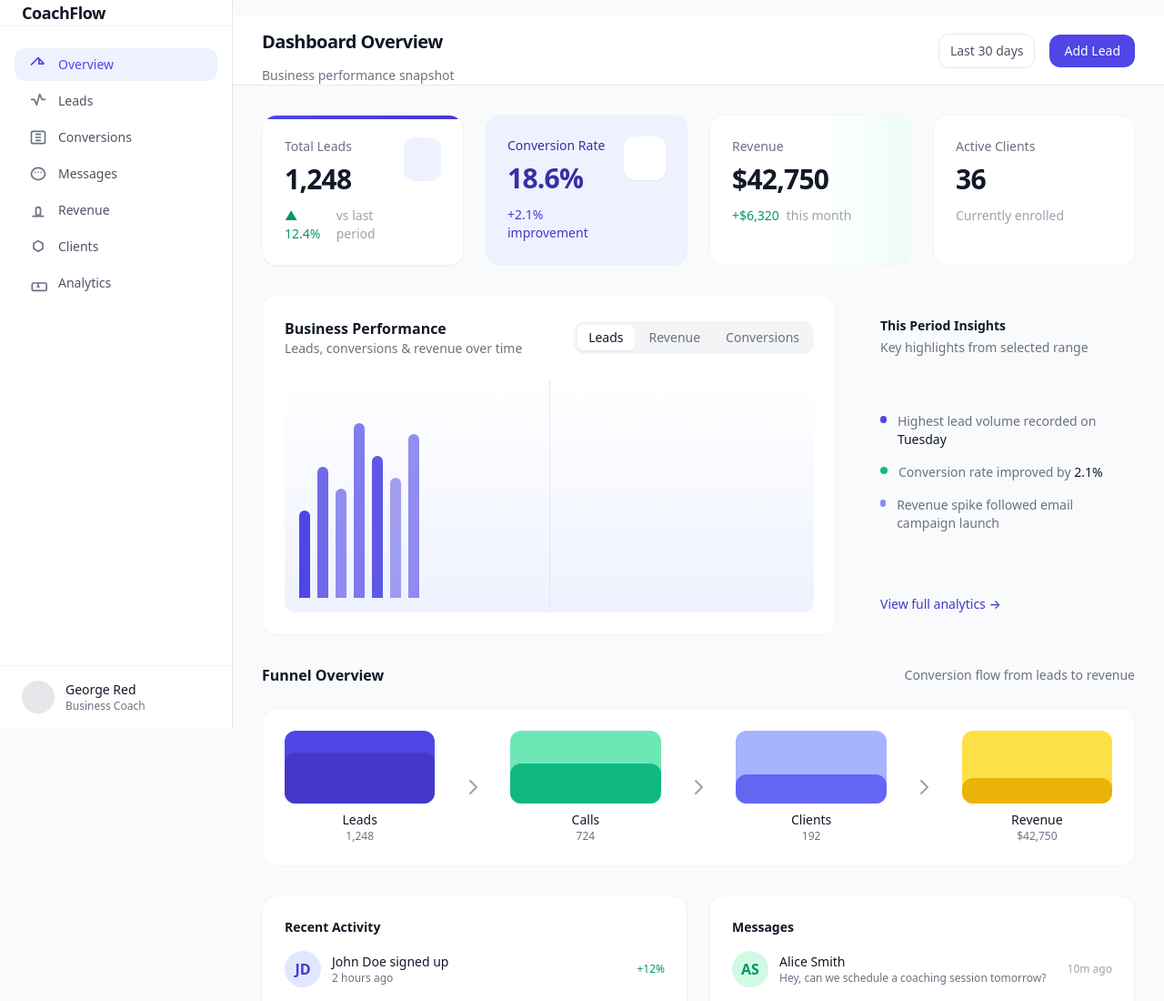
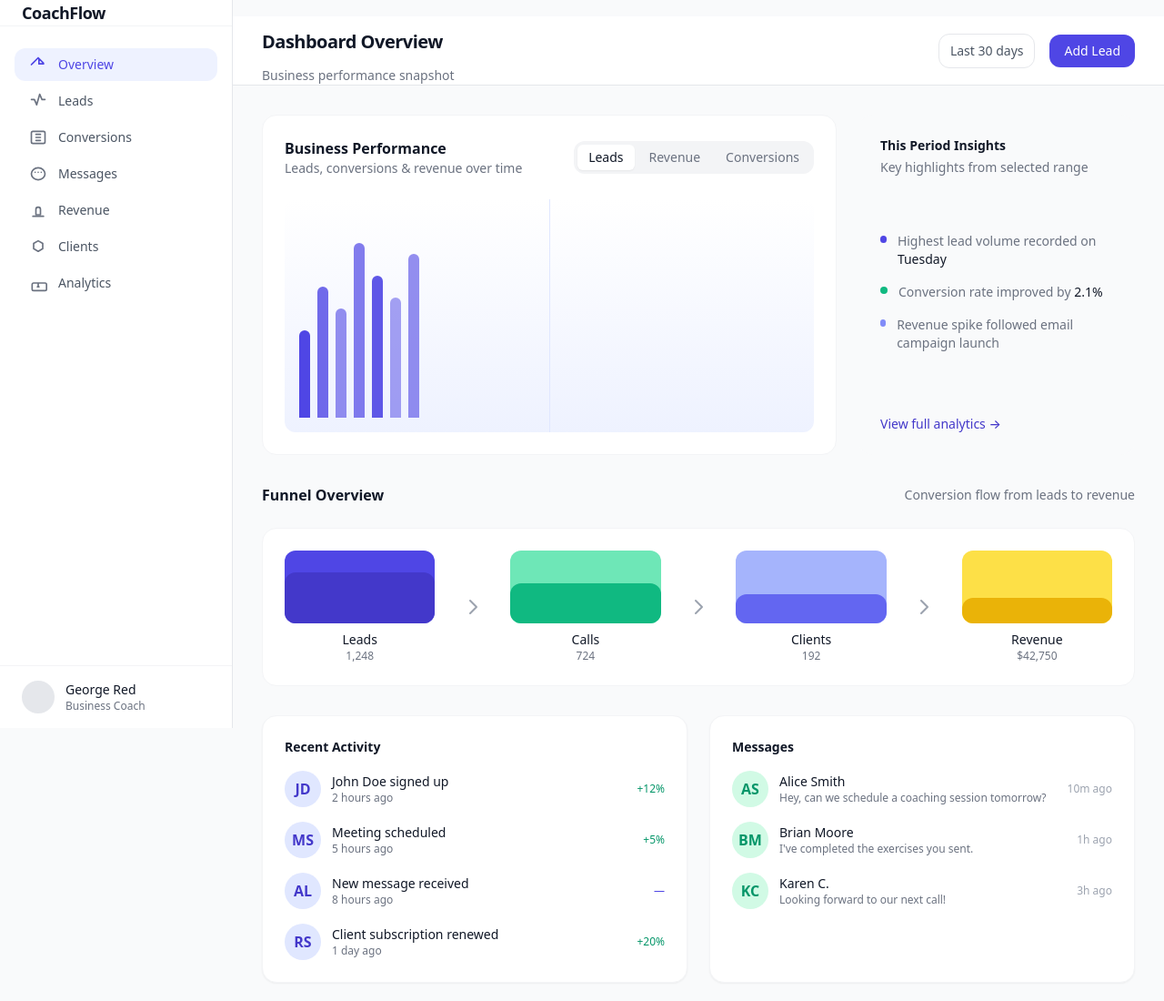
Before and after one commit to WebSync360/BizEdge-Dashboard, a website: page index.html in a window 1280 px wide. Shown: the top 1100 px of the page at 91% size. Drawn offline with nearby package versions, Linux system fonts and the light colour scheme; a script that the page names is missing.

Commit message:
Updating User Interface

```diff
--- a/index.html
+++ b/index.html
@@ -145,79 +145,6 @@ with that behavior:
 
     <!-- Page content -->
     <main class="flex-1 p-8 space-y-8">
-
-      <!-- KPI SECTION -->
-      <section>
-        <div class="grid grid-cols-1 gap-6 sm:grid-cols-2 xl:grid-cols-4">
-
-          <!-- KPI: Total Leads -->
-          <div class="relative overflow-hidden rounded-xl bg-white p-6 shadow-sm border border-gray-100">
-            <div class="absolute inset-x-0 top-0 h-1 bg-gradient-to-r from-brand-500 to-brand-600"></div>
-
-            <div class="flex items-start justify-between">
-              <div>
-                <p class="text-sm font-medium text-text-secondary">Total Leads</p>
-                <h3 class="mt-2 text-3xl font-semibold text-text-primary tracking-tight">
-                  1,248
-                </h3>
-
-                <div class="mt-3 flex items-center gap-2 text-sm">
-                  <span class="text-emerald-600 font-medium">▲ 12.4%</span>
-                  <span class="text-text-muted">vs last period</span>
-                </div>
-              </div>
-
-              <div class="flex h-12 w-12 items-center justify-center rounded-lg bg-brand-50 text-brand-600">
-                <svg class="h-6 w-6"></svg>
-              </div>
-            </div>
-          </div>
-
-          <!-- KPI: Conversion Rate (highlighted) -->
-          <div class="relative overflow-hidden rounded-xl bg-brand-50 p-6">
-            <div class="flex items-start justify-between">
-              <div>
-                <p class="text-sm font-medium text-brand-700">Conversion Rate</p>
-                <h3 class="mt-2 text-3xl font-semibold text-brand-700 tracking-tight">
-                  18.6%
-                </h3>
-                <p class="mt-3 text-sm text-brand-600">+2.1% improvement</p>
-              </div>
-
-              <div class="flex h-12 w-12 items-center justify-center rounded-lg bg-white text-brand-600 shadow-sm">
-                <svg class="h-6 w-6"></svg>
-              </div>
-            </div>
-          </div>
-
-          <!-- KPI: Revenue -->
-          <div class="relative overflow-hidden rounded-xl bg-white p-6 border border-gray-100">
-            <div class="absolute right-0 top-0 h-full w-24 bg-gradient-to-l from-emerald-50 to-transparent"></div>
-
-            <div class="relative">
-              <p class="text-sm font-medium text-text-secondary">Revenue</p>
-              <h3 class="mt-2 text-3xl font-semibold text-text-primary tracking-tight">
-                $42,750
-              </h3>
-
-              <div class="mt-3 flex items-center gap-2 text-sm">
-                <span class="text-emerald-600 font-medium">+$6,320</span>
-                <span class="text-text-muted">this month</span>
-              </div>
-            </div>
-          </div>
-
-          <!-- KPI: Active Clients -->
-          <div class="relative overflow-hidden rounded-xl bg-white p-6 border border-gray-100">
-            <p class="text-sm font-medium text-text-secondary">Active Clients</p>
-            <h3 class="mt-2 text-3xl font-semibold text-text-primary tracking-tight">
-              36
-            </h3>
-            <p class="mt-3 text-sm text-text-muted">Currently enrolled</p>
-          </div>
-
-        </div>
-      </section>
 
       <!-- ================= PERFORMANCE CHARTS ================= -->
       <section>
```
Also changed, not shown: dist/output.css.
